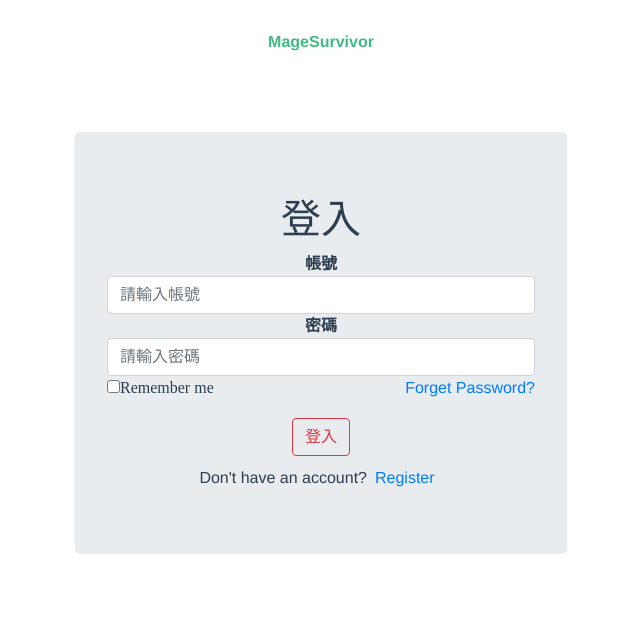
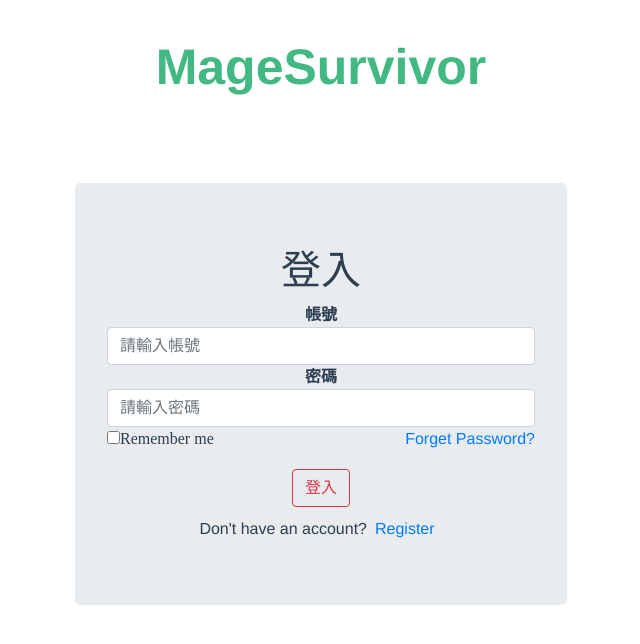
Before and after one commit to Harry081191/GameVue, a Vue app in the folder vue-firebase/: page / in a window 1280 px wide. Shown: the top 644 px of the page, without its empty margins (319-959 px from the left). Built offline with nearby package versions, Linux system fonts and the light colour scheme; no server answers; the database is empty; what vue-toast-notification would draw is missing.

Commit message:
Update Login.vue

```diff
--- a/vue-firebase/src/views/Login.vue
+++ b/vue-firebase/src/views/Login.vue
@@ -2,7 +2,7 @@
   <link rel="stylesheet" href="https://stackpath.bootstrapcdn.com/bootstrap/4.3.1/css/bootstrap.min.css"
     integrity="sha384-ggOyR0iXCbMQv3Xipma34MD+dH/1fQ784/j6cY/iJTQUOhcWr7x9JvoRxT2MZw1T" crossorigin="anonymous">
   <nav>
-    <router-link to="/">MageSurvivor</router-link>
+    <router-link to="/" style="font-size:50px;">MageSurvivor</router-link>
   </nav>
   <div class="Home">
     <div class="container">
```
